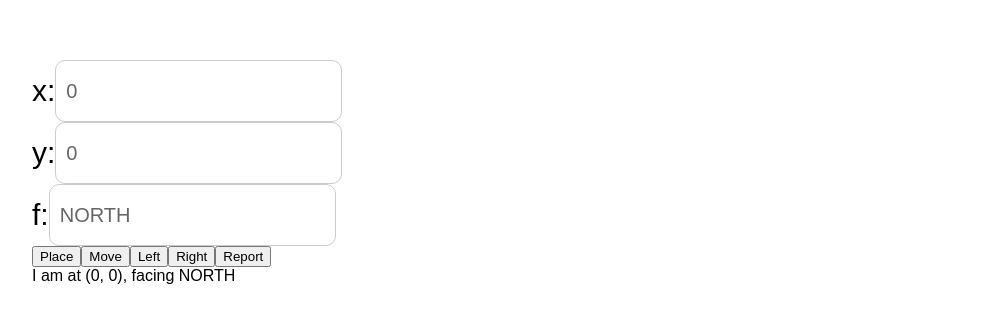
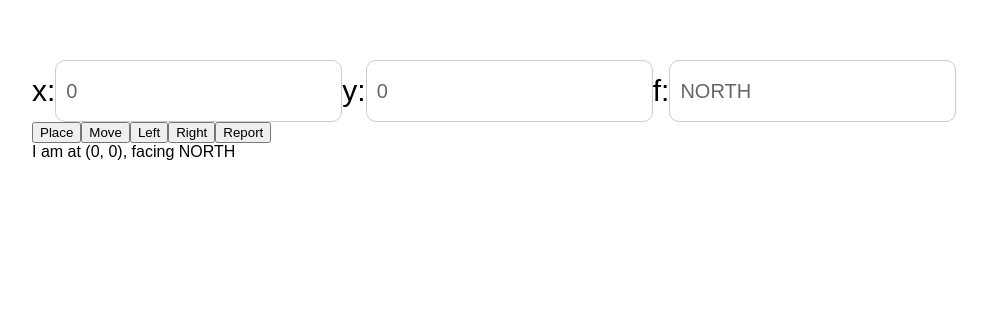
Before and after one commit to ryanzhangau/Pacman-Simulator, a React (Create React App) app: page / in a window 1280 px wide. Shown: the top 322 px of the page, without its empty margins (208-1195 px from the left). Built offline with nearby package versions, Linux system fonts and the light colour scheme.

Commit message:
remove unwanted state

```diff
--- a/src/App.js
+++ b/src/App.js
@@ -10,7 +10,6 @@ class App extends Component {
       x: 0,
       y: 0,
       f: 'NORTH',
-      placed: false,
       log: 'I am at (0, 0), facing NORTH'
     };
     this.update = this.update.bind(this);
@@ -63,9 +62,11 @@ class App extends Component {
   render() {
     return (
       <div className='App'>
-        <Field type='number' label='x' value={this.state.x} update={this.update} />
-        <Field type='number' label='y' value={this.state.y} update={this.update} />
-        <Field type='text' label='f' value={this.state.f} update={this.update} />
+        <div className='form-field-wrap'>
+          <Field type='number' label='x' value={this.state.x} update={this.update} />
+          <Field type='number' label='y' value={this.state.y} update={this.update} />
+          <Field type='text' label='f' value={this.state.f} update={this.update} />
+        </div>
         <Button label='Place' click={this.runCommand} />
         <Button label='Move' click={this.runCommand} />
         <Button label='Left' click={this.runCommand} />
```
